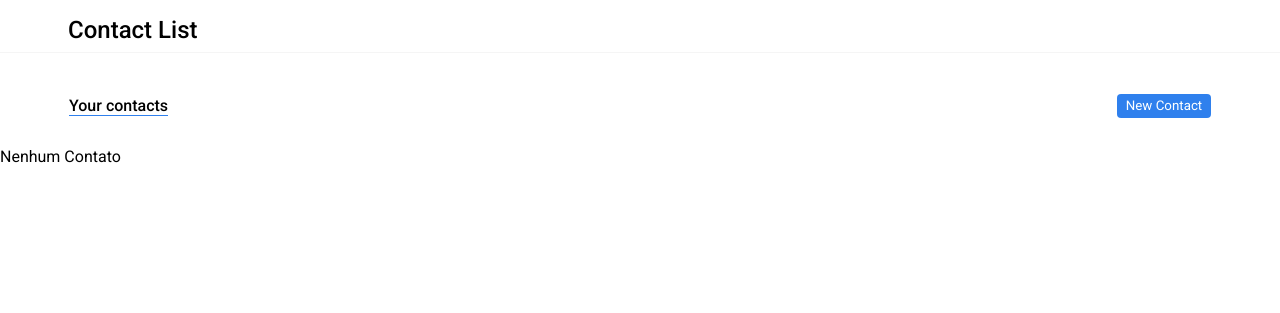
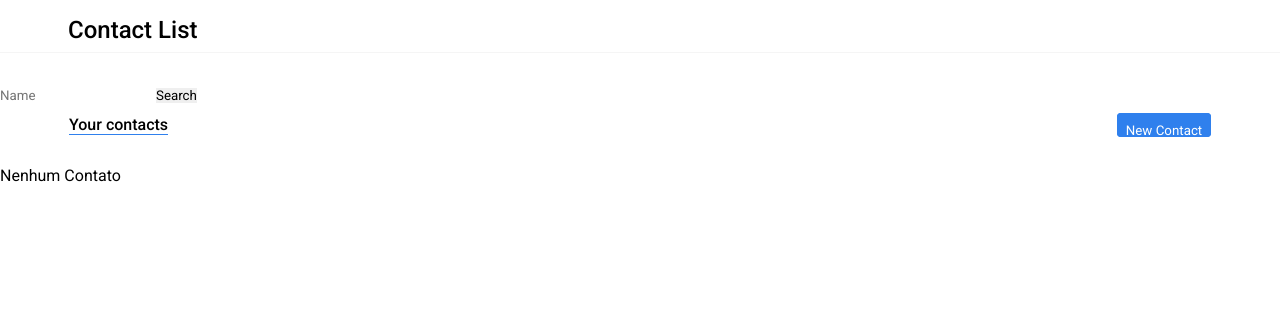
Before and after one commit to carolinarigaudfelix/Contact-List-Python-Django, a Django app: page / in a window 1280 px wide. Shown: the top 313 px of the page. Run offline with Django 4.2, Linux system fonts and the light colour scheme; data that the repository does not hold is empty.

Commit message:
to-fix(paginator) add(search

```diff
--- a/contacts/templates/list_components.html
+++ b/contacts/templates/list_components.html
@@ -1,8 +1,6 @@
 
 {% load static %}
-
 {% block content %}
-{% if contact_list %}
       <div class="card_contact">
             <div class="card_content">
             <div class="card_image">
@@ -31,5 +29,4 @@
                   </form>
             </div>
       </div>
-{% endif %}
 {% endblock  %}
--- a/contacts/templates/pagination.html
+++ b/contacts/templates/pagination.html
@@ -14,7 +14,7 @@
         </span>
 
         {% if contact_list.has_next %}
-            <a href="?page={{ contact_list.next_page_number }}&q={{ request.GET.q.strip }}">next</a>
+            <a href="?page={{ contact_list.contacts.next_page_number }}&q={{ request.GET.q.strip }}">next</a>
             <a href="?page={{ contact_list.paginator.num_pages }}&q={{ request.GET.q.strip }}">last &raquo;</a>
         {% endif %}
     </span>
--- a/contacts/urls.py
+++ b/contacts/urls.py
@@ -4,10 +4,12 @@ from . import views
 from django.conf import settings
 from django.conf.urls.static import static
 
+
+
 urlpatterns = [
     path('', views.contact_list, name='contact_list'),
     path('<int:id_contact>', views.show_contact, name = 'show_contact'),
     path('edit/<int:id_contact>', views.edit_contact, name = 'edit_contact'),
-    path('new/', views.new_contact, name = 'new_contact'),
+    path('new/', views.new_contact, name='new_contact'),
     path('delete/<int:id_contact>', views.delete_contact, name='delete_contact'),
 ]+ static(settings.MEDIA_URL, document_root=settings.MEDIA_ROOT)
--- a/contacts/views.py
+++ b/contacts/views.py
@@ -2,6 +2,21 @@ from django.shortcuts import render, get_object_or_404, redirect
 from django.core.paginator import Paginator
 from .models import Contact
 from .forms import MyForm
+
+
+def index(request):
+    contacts = Contact.objects\
+        .order_by('-id')
+
+    context = {
+        'contacts':contacts,
+        'site_title': 'Contact List'
+    }
+
+    return render(
+        request,
+        'contact_list'
+    )
 
 
 def show_contact(request, id_contact):
@@ -17,20 +32,25 @@ def show_contact(request, id_contact):
     return render(request, 'show_contact_new.html', {'contact': contact, 'id_contact': id_contact})
 
 def contact_list(request):
-    contact_list = Contact.objects.all()
-    paginator = Paginator(contact_list, 4)
-
-    page_number = request.GET.get("page")
-    page_obj = paginator.get_page(page_number)
+    if request.method == 'GET':
+        txt_name = request.GET.get('name')
+    if txt_name:
+        contacts = Contact.objects.filter(name__icontains=txt_name)
+        paginator = Paginator(contacts, 4)
+        page_number = request.GET.get("page")
+        page_obj = paginator.get_page(page_number)
+    else:
+        contacts = Contact.objects.all()
+        paginator = Paginator(contacts, 4)
+        page_number = request.GET.get("page")
+        page_obj = paginator.get_page(page_number)
 
     context = {
         'contact_list': page_obj,
     }
+    return render(request, 'base.html', context)
 
-    return render(request,
-                'base.html',
-                context
-                )
+
 
 
 def new_contact(request):
--- a/static/css/paginator.css
+++ b/static/css/paginator.css
@@ -1,18 +1,36 @@
+@import url(variables.css);
 
 
 .pagination {
-    margin-top: 24px;
   display: flex;
   justify-content: center;
-    font-size: 16px;
+  align-items: center;
+  margin-top: 20px;
 }
 
-  .pagination .step-links {
-    display: flex;
-    gap: 4px;
+a{
+  background-color: var(--bl-100);
+  color: var(--w-100);
+  border-radius: 4px;
 }
 
-  .pagination .step-links a {
+.step-links {
+  display: flex;
+  align-items: center;
+}
+
+.step-links a {
+  padding: 5px 10px;
   text-decoration: none;
-    display: block;
+  color: var(--w-100);
+  border: 1px solid var(--bl-100);
+  margin: 0 2px;
 }
+
+.current {
+  margin: 0 10px;
+}
+
+.step-links a:hover {
+  background-color: var(--bl-100);
+}
--- a/static/css/style.css
+++ b/static/css/style.css
@@ -40,6 +40,7 @@ h1 {
     margin-right: 69px;
     margin-left: 69px;
     margin-bottom: 20px;
+    text-decoration: none;
 }
 
 .new_contact h1{
@@ -55,13 +56,28 @@ h1 {
 .new_contact button{
     background-color: var(--bl-100);
     border-radius: 4px;
+    text-decoration-line: none;
+}
+
+.new_contact p{
+    display: flex;
+    align-items: center;
+    justify-content: center;
+    margin-top: 12px;
+    border: none;
+    text-decoration: none;
+    text-decoration-line: none;
+}
+
+.new_contact button a {
+    text-decoration: none;
 }
 
 .new_contact a{
+    text-decoration: none;
     align-items: center;
     justify-content: center;
     display: flex;
-    text-decoration: none;
     color: white;
     height: 24px ;
     width: 94px;
--- a/templates/base.html
+++ b/templates/base.html
@@ -22,6 +22,16 @@
     <header class="main-header">
         <h1>Contact List</h1>
     </header>
+
+
+    <div class = "search">
+        <form action = "{% url 'contact_list' %}"  method="GET">
+            <input type="text" name = "name" id = "name" placeholder = "Name">
+            <button type = "submit">Search</button>
+        </form>
+    </div>
+
+
     <div class="new_contact">
         <h1>Your contacts</h1>
         <button>
```
Lines whose indentation alone changed are shown as unchanged.
